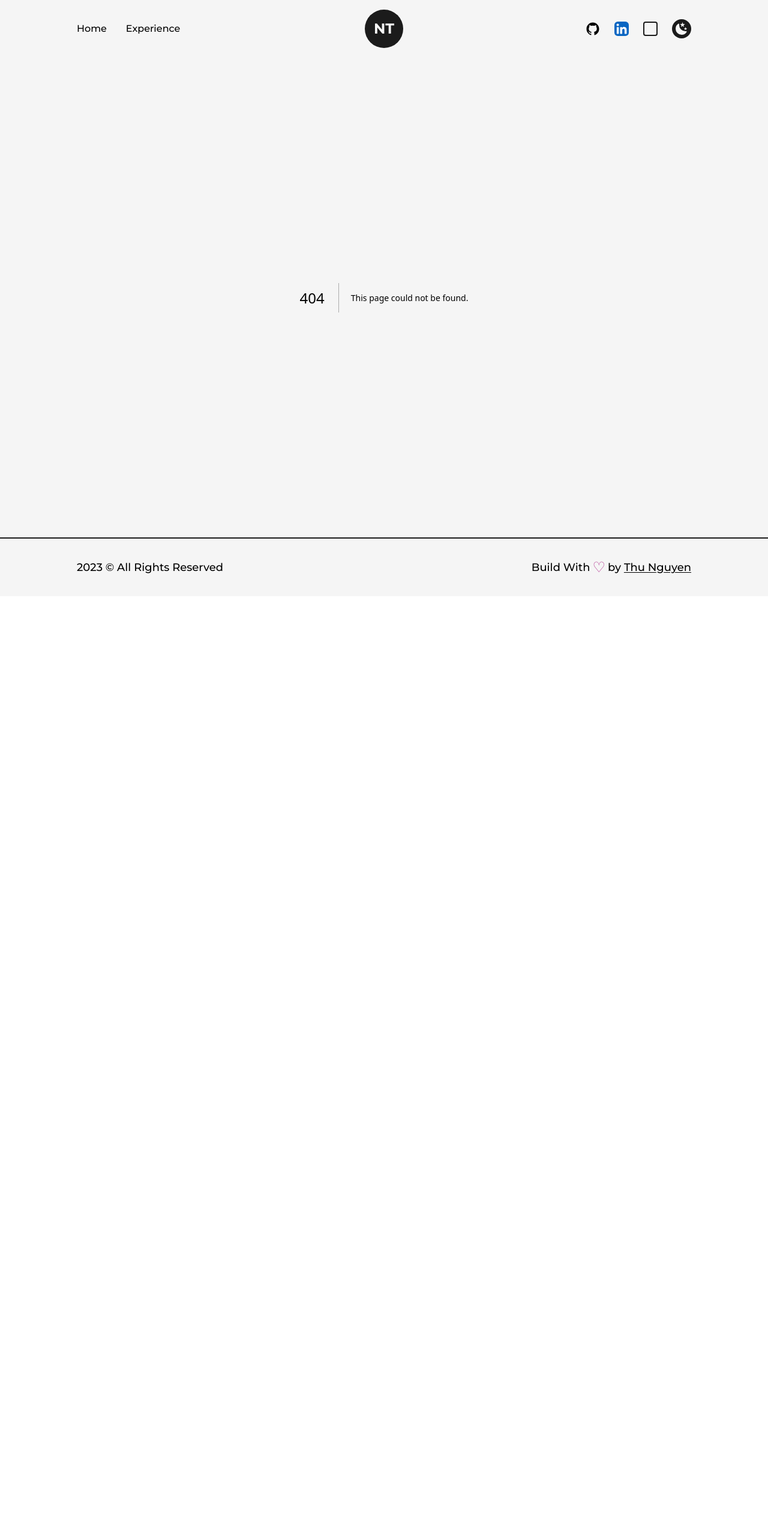
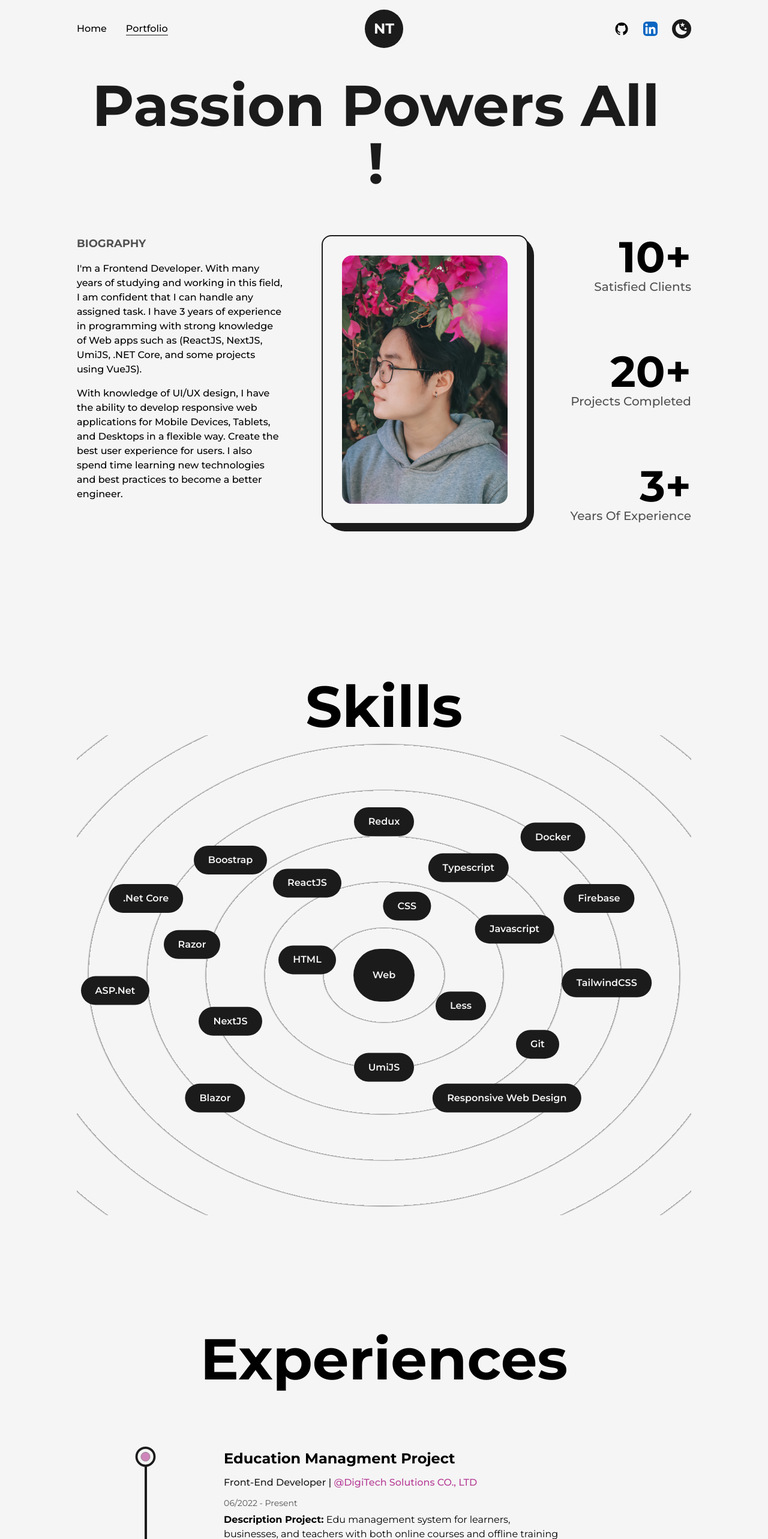
Before and after one commit to charles-thuntn/portfolio-website, a Next.js app: page /portfolio in a window 1280 px wide. Before the commit this address had no page. Shown: the top 2566 px of the page at 60% size. Before the commit the page ends 994 px from the top, so only its background shows below. Built offline with nearby package versions, Linux system fonts and the light colour scheme.

Commit message:
impr: Add information for experience
impr: change name route page about to portfolio

impr: create file constant to set variable data contact to me

```diff
--- a/src/common/components/Footer.jsx
+++ b/src/common/components/Footer.jsx
@@ -1,17 +1,18 @@
 import React from 'react'
 import Link from 'next/link'
 import Layout from './Layout'
+import { design_by_footer, url_portfolio } from '../utils/constants'
 
 const Footer = () => {
   return (
-    <footer className="w-full border-t-2 border-solid border-dark dark:border-light font-medium text-lg dark:text-light sm:text-base">
-      <Layout className='py-8 flex items-center justify-between lg:flex-col lg:py-6'>
+    <footer className="w-full border-t-2 border-solid border-dark dark:border-light font-medium text-lg text-dark dark:text-light sm:text-base">
+      <Layout className='py-8 flex items-center justify-between lg:flex-col lg:py-6 '>
         <span>{new Date().getFullYear()} &copy; All Rights Reserved</span>
         <div className='flex items-center lg:py-2'>
           Build With
           <span className='text-primary dark:text-primaryDark text-2xl px-1'>&#9825;</span>
           by&nbsp;
-          <Link href="/" className='underline underline-offset-2'>Thu Nguyen</Link>
+          <Link href={url_portfolio} target={"_blank"} className='underline underline-offset-2'>{design_by_footer}</Link>
         </div>
       </Layout>
     </footer>
--- a/src/common/components/Icons.jsx
+++ b/src/common/components/Icons.jsx
@@ -519,12 +519,12 @@ export const PhoneIcon = ({ className, ...rest }) => (
     width="16"
     height="16"
     fill="currentColor"
-    class="bi bi-telephone-plus"
+    // class="bi bi-telephone-plus"
     viewBox="0 0 16 16"
-    className={`w-full h-auto ${className}`}
+    className={`bi bi-telephone-plus w-full h-auto ${className}`}
     {...rest}
   >
   <path d="M3.654 1.328a.678.678 0 0 0-1.015-.063L1.605 2.3c-.483.484-.661 1.169-.45 1.77a17.568 17.568 0 0 0 4.168 6.608 17.569 17.569 0 0 0 6.608 4.168c.601.211 1.286.033 1.77-.45l1.034-1.034a.678.678 0 0 0-.063-1.015l-2.307-1.794a.678.678 0 0 0-.58-.122l-2.19.547a1.745 1.745 0 0 1-1.657-.459L5.482 8.062a1.745 1.745 0 0 1-.46-1.657l.548-2.19a.678.678 0 0 0-.122-.58L3.654 1.328zM1.884.511a1.745 1.745 0 0 1 2.612.163L6.29 2.98c.329.423.445.974.315 1.494l-.547 2.19a.678.678 0 0 0 .178.643l2.457 2.457a.678.678 0 0 0 .644.178l2.189-.547a1.745 1.745 0 0 1 1.494.315l2.306 1.794c.829.645.905 1.87.163 2.611l-1.034 1.034c-.74.74-1.846 1.065-2.877.702a18.634 18.634 0 0 1-7.01-4.42 18.634 18.634 0 0 1-4.42-7.009c-.362-1.03-.037-2.137.703-2.877L1.885.511z"/>
-  <path fill-rule="evenodd" d="M12.5 1a.5.5 0 0 1 .5.5V3h1.5a.5.5 0 0 1 0 1H13v1.5a.5.5 0 0 1-1 0V4h-1.5a.5.5 0 0 1 0-1H12V1.5a.5.5 0 0 1 .5-.5"/>
+  <path fillRule="evenodd" d="M12.5 1a.5.5 0 0 1 .5.5V3h1.5a.5.5 0 0 1 0 1H13v1.5a.5.5 0 0 1-1 0V4h-1.5a.5.5 0 0 1 0-1H12V1.5a.5.5 0 0 1 .5-.5"/>
 </svg>
 );
--- a/src/common/components/NavBar.jsx
+++ b/src/common/components/NavBar.jsx
@@ -5,8 +5,7 @@ import { useRouter } from 'next/router';
 import { motion } from 'framer-motion';
 import useThemeSwitcher from '@/common/hooks/useThemeSwitcher';
 import { GithubIcon, LinkedInIcon, MoonIcon, PhoneIcon, SunIcon } from './Icons';
-import { numberphone, url_github, url_linkedIn } from '../utils/constants';
-// import { GithubIcon, LinkedInIcon, MoonIcon, PhoneIcon, SunIcon } from '@/components/Icons';
+import { url_github, url_linkedIn } from '../utils/constants';
 
 const CustomLink = ({ href, title, className = "" }) => {
   const router = useRouter();
@@ -82,16 +81,12 @@ const NavBar = () => {
       <div className='w-full flex justify-between items-center lg:hidden'>
         <nav>
           <CustomLink href="/" title="Home" className='mr-4' />
-          <CustomLink href="/about" title="Experience" className='mx-4' />
-          {/* <CustomLink href="/domain" title="Domain" className='ml-4' /> */}
+          <CustomLink href="/portfolio" title="Portfolio" className='mx-4' />
         </nav>
         <nav className='flex items-center justify-center flex-wrap'>
-        <CustomSocial href={url_github} target={"_blank"} className='w-6 mx-3 bg-light dark:bg-dark rounded-full' component={<GithubIcon />} />
-        <CustomSocial href={url_linkedIn} target={"_blank"} className='w-6 mx-3' component={<LinkedInIcon />} />
-          <motion.div whileHover={{ y: -2 }} whileTap={{ scale: 0.7 }} className='mx-3 w-[24px] h-[24px] rounded bg-light dark:bg-none border-dark dark:border-none border-2 flex justify-center items-center p-0.5'>
-            <CustomSocial href={`tel:${numberphone}`} target={"_blank"} className='w-6 mx-3 text-dark dark:text-dark' component={<PhoneIcon />} />
-          </motion.div>
-
+          <CustomSocial href={url_github} target={"_blank"} className='w-6 mx-3 bg-light dark:bg-dark rounded-full' component={<GithubIcon />} />
+          <CustomSocial href={url_linkedIn} target={"_blank"} className='w-6 mx-3' component={<LinkedInIcon />} />
+          {/* <CustomSocial href={`tel:${numberphone}`} target={"_blank"} className='mx-3 w-6 rounded  border-dark/90 dark:border-light bg-light dark:bg-dark text-dark dark:text-light border-2 flex justify-center items-center p-1' component={<PhoneIcon />} /> */}
           <button
             className={`ml-3 flex items-center justify-center rounded-full p-1 ${mode === "light" ? "bg-dark text-light" : "bg-light text-dark"}`}
             onClick={() => setMode(mode === "light" ? "dark" : "light")}
@@ -114,15 +109,13 @@ const NavBar = () => {
         >
           <nav className='flex flex-col items-center justify-center'>
             <CustomMobileLink href="/" title="Home" className='' toggle={handleClick} />
-            <CustomMobileLink href="/about" title="Experience" className='' toggle={handleClick} />
+            <CustomMobileLink href="/portfolio" title="Portfolio" className='' toggle={handleClick} />
           </nav>
 
           <nav className='flex items-center justify-center flex-wrap'>
             <CustomSocial href={url_github} target={"_blank"} className='w-6 mx-3 bg-light dark:bg-dark text-dark dark:text-light rounded-full sm:mx-1' component={<GithubIcon />} />
             <CustomSocial href={url_linkedIn} target={"_blank"} className='w-6 mx-3' component={<LinkedInIcon />} />
-            <motion.div whileHover={{ y: -2 }} whileTap={{ scale: 0.7 }} className='mx-3 w-[24px] h-[24px] rounded  dark:border-dark dark:bg-light  border-2 flex justify-center items-center p-1'>
-              <a href={`tel:${numberphone}`}><PhoneIcon className={`dark:text-dark text-light`} /></a>
-            </motion.div>
+            {/* <CustomSocial href={`tel:${numberphone}`} target={"_blank"} className='mx-3 w-6 rounded  border-light dark:border-dark/90 bg-dark dark:bg-light text-light dark:text-dark border-2 flex justify-center items-center p-1' component={<PhoneIcon />} /> */}
             <button
               className={`ml-3 flex items-center justify-center rounded-full p-1 ${mode === "light" ? "bg-dark text-light" : "bg-light text-dark"}`}
               onClick={() => setMode(mode === "light" ? "dark" : "light")}
--- a/src/common/utils/constants.js
+++ b/src/common/utils/constants.js
@@ -1,4 +1,7 @@
 export const url_github = "https://github.com/charles-thuntn";
 export const url_linkedIn = "https://www.linkedin.com/in/thu-nguyen-a8954129a/";
-export const numberphone = "0326217691"
-export const email = "nthu240@gmail.com"
+export const url_portfolio = "https://charlesnguyen.vercel.app";
+export const numberphone = "0326217691";
+export const email = "nthu240@gmail.com";
+export const name_resume = "Resume-Thu-Nguyen";
+export const design_by_footer = "Thu Nguyen";
--- a/src/modules/about/Education.jsx
+++ b/src/modules/portfolio/Education.jsx
@@ -55,7 +55,7 @@ const Education = (props) => {
             type="Engineer's degree, Information Technology"
             time="September 2017 - April 2021"
             place="Ho Chi Minh City University of Industry and Trade (HUIT)"
-            infoList={["Diploma:  Good type | Grade: 3.20/4.00"]}
+            infoList={["Diploma:  Good | Grade: 3.20/4.00"]}
           />
           <Details
             type="Digitech Training Program "
--- a/src/modules/about/Exprience.jsx
+++ b/src/modules/portfolio/Exprience.jsx
@@ -2,7 +2,7 @@ import React, { useRef } from 'react'
 import { useScroll, motion } from 'framer-motion';
 import LiIcon from './LiIcon';
 
-const Details = ({ projectName, position, company, companyLink, time, workList }) => {
+const Details = ({ projectName, position, company, companyLink, time, description, teamSize, workList, technologies }) => {
   const ref = useRef(null);
   return (
     <li ref={ref} className='my-8 first:mt-0 last:mb-0 w-[65%] mx-auto flex flex-col items-center justify-between md:w-[80%]'>
@@ -17,6 +17,16 @@ const Details = ({ projectName, position, company, companyLink, time, workList }
           {position} | <a href={companyLink} target='_blank' className='text-primary dark:text-primaryDark capitalize'>@{company}</a>
         </span>
         <span className='capitalize text-sm text-dark/75 dark:text-light/75 my-1.5'>{time}</span>
+        <span>
+          <b>Description Project: </b>
+          <span>{description}</span>
+        </span>
+        <span>
+          <b>Team size: </b>
+          <span>{teamSize}</span>
+        </span>
+        <span>
+          <b>Roles and Responsibilities in the projects:</b>
           {
             workList && workList.map((item, index) => (
               <span key={index} className='flex items-start'>
@@ -25,6 +35,11 @@ const Details = ({ projectName, position, company, companyLink, time, workList }
               </span>
             ))
           }
+        </span>
+        <span>
+          <b>Technologies: </b>
+          <span>{technologies}</span>
+        </span>
       </motion.div>
     </li>
   )
@@ -39,8 +54,8 @@ const Exprience = (props) => {
 
   return (
     <div className="my-48">
-      <h2 className='font-bold text-8xl mb-24 w-full text-center md:text-6xl md:mb-16 xs:text-4xl'>Experience</h2>
-      <div ref={ref} className='w-[75%] mx-auto relative lg:w-[90%] md:w-full'>
+      <h2 className='font-bold text-8xl mb-24 w-full text-center md:text-6xl md:mb-16 xs:text-4xl'>Experiences</h2>
+      <div ref={ref} className='w-[85%] mx-auto relative lg:w-[75%] md:w-full'>
         <motion.div
           style={{ scaleY: scrollYProgress }}
           className='
@@ -53,13 +68,15 @@ const Exprience = (props) => {
 
           '
         />
-        <ul className=' w-full flex flex-col items-start justify-between ml-4 xs:ml-2'>
+        <ul className='w-full flex flex-col items-start justify-between ml-4 xs:ml-2'>
           <Details
             projectName='Education Managment Project'
             position="Front-end Developer"
             company="DigiTech Solutions CO., LTD"
             companyLink="https://vndigitech.com"
             time="06/2022 - present"
+            description="Edu management system for learners, businesses, and teachers with both online courses and offline training course, moodle-learning system."
+            teamSize="6"
             workList={[
               "Maintenance of the older features.",
               "Optimize the performance of the website.",
@@ -69,6 +86,7 @@ const Exprience = (props) => {
               "Review source code submitted by other members of team before merging into main branch.",
               "Deployment for the production stage with Docker.",
             ]}
+            technologies="NextJS, Redux, Redux-Saga, Formik, Web Cookie, Local Storage, HTML/CSS, Material UI, AntDesign, Responsive, API, Docker, Google/Facebook OAuth, Github, Agile, Integrate with AlePay"
           />
           <Details
             projectName='Omnichannel Project'
@@ -76,12 +94,15 @@ const Exprience = (props) => {
             company="DigiTech Solutions CO., LTD"
             companyLink="https://vndigitech.com"
             time="7/2023 - Present"
+            description="Customer care and management channels across integration with multiple channels like fanpage Facebook, Zalo, and chatbot website."
+            teamSize="5"
             workList={[
               "Integrate with fanpage Facebook, Zalo to get and send messages of customers, send zalo ZNS.",
               "Integrate with ChatGPT, ChatGPT training with specific scenarios according to business requirements.",
               "Setup Docker for the development environment, setup Dockerfile for staging, production building.  ",
               "Planning, breaking down features and estimating for each task.",
             ]}
+            technologies="NextJS, UmiJS, Redux, Redux Saga, Formik, Yup, Web Cookie, Local Storage, Html/CSS, Material UI, AntDesign, Responsive, API, Docker, Google/Facebook OAuth, Github, OpenProject, Agile, Alepay, Integrate with Zalo & Facebook, firebase"
           />
           <Details
             projectName='DMS Project'
@@ -89,11 +110,14 @@ const Exprience = (props) => {
             company="DigiTech Solutions CO., LTD"
             companyLink="https://vndigitech.com"
             time="9/2021 - 5/2023"
+            description="Supply chain management system from Distributors to Customer Shipto. Including more systems: Items, Routezone, Customer, Distributor, Purchase Orders, Sale orders, Inventory, ..."
+            teamSize="More than 10"
             workList={[
               "Development for many modules of large projects, microservices, business logic, and component UI for front-end applications.",
               "Communication with PO, BA to make clear and make Q/A about requirements.",
               "Planning, breaking down features and estimating for each task.",
             ]}
+            technologies=".NET Core, Blazor, Docker, Html/CSS, Responsive, API, Docker, Github, OpenProject, Agile"
           />
         </ul>
       </div>
--- a/src/pages/_document.js
+++ b/src/pages/_document.js
@@ -13,7 +13,6 @@ export default function Document() {
             } else {
               document.documentElement.classList.remove('dark')
             }
-
           `}
         </Script>
         <Main />
--- a/src/pages/index.js
+++ b/src/pages/index.js
@@ -8,7 +8,7 @@ import AnimatedText from '@/common/components/AnimatedText'
 import AnimatedTransitionPage from '@/common/components/AnimatedTransitionPage'
 import HireMe from '@/modules/home/HireMe'
 import { LinkArrow } from '@/common/components/Icons'
-import { email } from '@/common/utils/constants'
+import { email, name_resume } from '@/common/utils/constants'
 
 export default function Home() {
   return (
@@ -41,7 +41,7 @@ export default function Home() {
                 showcasing my expertise in React.js and web development.
               </p>
               <div className='flex items-center self-start mt-2 lg:self-center'>
-                <Link href="/Resume-Thu-Nguyen.pdf" target={"_blank"}
+                <Link href="/Resume.pdf" target={"_blank"}
                   className='
                     flex items-center
                     bg-dark dark:bg-light
@@ -51,7 +51,7 @@ export default function Home() {
                     hover:bg-light hover:dark:bg-dark hover:text-dark hover:dark:text-light hover:border-dark hover:dark:border-light
                     md:p-2 md:px-4 md:text-base
                   '
-                  download={true}
+                  download={`${name_resume}`}
                 >
                   Resume <LinkArrow className={'w-6 ml-1'} />
                 </Link>
--- a/src/pages/about.js
+++ b/src/pages/portfolio.js
@@ -6,21 +6,21 @@ import Layout from '@/common/components/Layout'
 import AnimatedText from '@/common/components/AnimatedText'
 import AnimatedNumber from '@/common/components/AnimatedNumber'
 import AnimatedTransitionPage from '@/common/components/AnimatedTransitionPage'
-import Skills from '@/modules/about/Skills'
-import Exprience from '@/modules/about/Exprience'
-import Education from '@/modules/about/Education'
+import Skills from '@/modules/portfolio/Skills'
+import Exprience from '@/modules/portfolio/Exprience'
+import Education from '@/modules/portfolio/Education'
 
-const about = () => {
+const portfolio = () => {
   return (
     <>
       <Head>
-        <title>Thu Nguyen | About me</title>
-        <meta name="description" content="Thu Nguyen | About me" />
+        <title>Thu Nguyen | Portfolio</title>
+        <meta name="description" content="Thu Nguyen | Portfolio" />
       </Head>
       <AnimatedTransitionPage />
       <main className='flex w-full flex-col items-center justify-center dark:text-light'>
         <Layout className='pt-6'>
-          <AnimatedText text="Passion Fuels Purpose!" className='mb-16 lg:!text-7xl sm:!text-6xl xs:!text-4xl sm:mb-8' />
+          <AnimatedText text="Passion Powers All !" className='mb-16 lg:!text-7xl sm:!text-6xl xs:!text-4xl sm:mb-8' />
           <div className='grid w-full grid-cols-8 gap-16 sm:gap-8'>
             <div className='col-span-3 flex flex-col items-start justify-start xl:col-span-4 md:order-2 md:col-span-8'>
               <h2 className='mb-4 text-lg font-bold uppercase text-dark/75 dark:text-light/75'>Biography</h2>
@@ -88,4 +88,4 @@ const about = () => {
   )
 }
 
-export default about
+export default portfolio
```
Also changed, not shown: src/modules/portfolio/LiIcon.jsx (renamed from src/modules/about/LiIcon.jsx), src/modules/portfolio/Skills.jsx (renamed from src/modules/about/Skills.jsx), 1 other file (tests, documents, lock files or other folders). Lines whose indentation alone changed are shown as unchanged.
